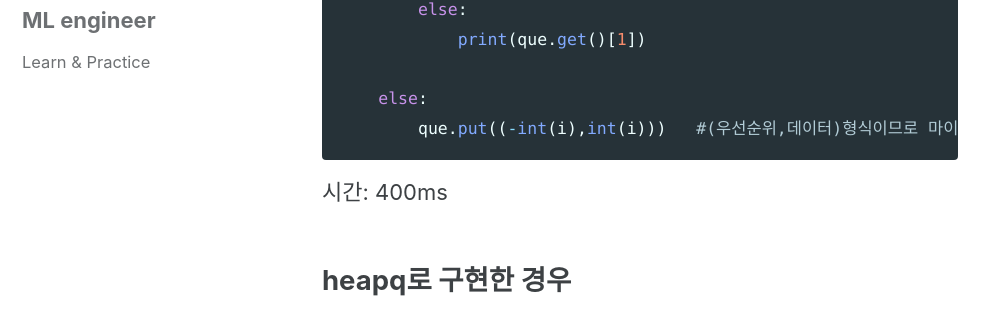
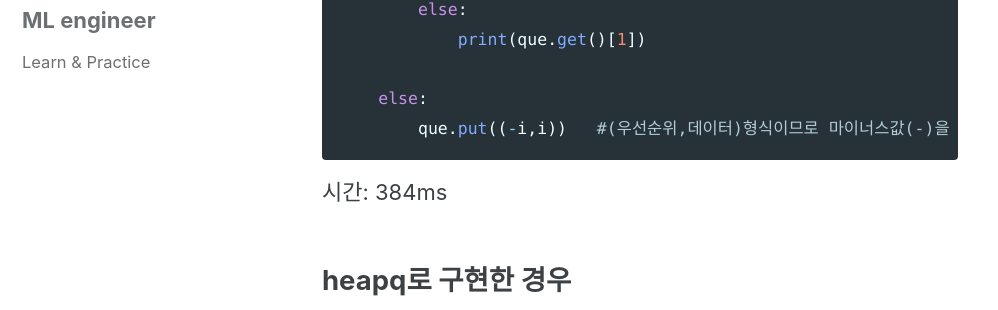
Before and after one commit to Donghee4/Donghee4.github.io, a Jekyll site: the page built from _posts/2022-04-20-53.md, in a window 1280 px wide and 900 px high, scrolled down 574 px. Shown: the part 141-451 px from the top of the window, without its empty margins (0-998 px from the left). Built offline with Jekyll 4.4.1, drawn with Linux system fonts in a browser that asks for light colours; cached includes are drawn as plain includes.

Commit message:
11279 edit

````diff
--- a/_posts/2022-04-20-53.md
+++ b/_posts/2022-04-20-53.md
@@ -20,9 +20,9 @@ for i in a[1:]:
             print(que.get()[1])
 
     else:
-        que.put((-int(i),int(i)))   #(우선순위,데이터)형식이므로 마이너스값(-)을 붙여줘서 숫자가 클수록 우선순위가 높다
+        que.put((-i,i))   #(우선순위,데이터)형식이므로 마이너스값(-)을 붙여줘서 숫자가 클수록 우선순위가 높다
 ```
-시간: 400ms<br>
+시간: 384ms<br>
 
 ## heapq로 구현한 경우
 ```py
````
